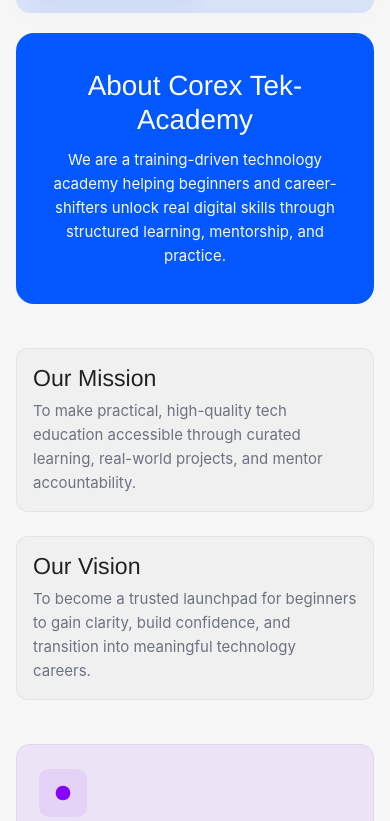
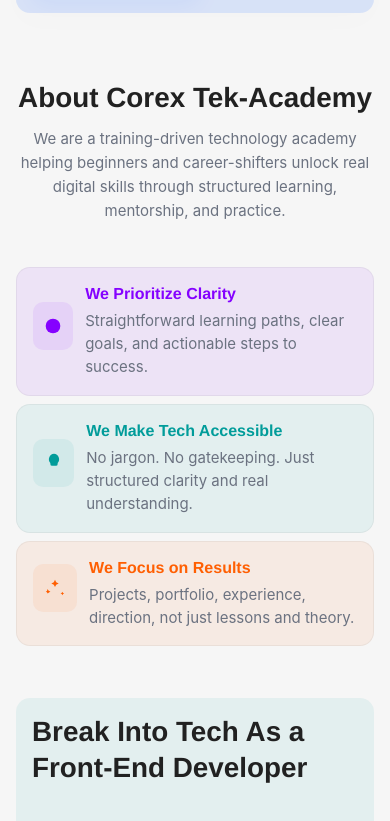
Before and after one commit to corex-tek-academy/corextekapp, a Vue app: page / in a window 390 px wide. Shown: the part 1777-2598 px from the top of the page. Built offline with nearby package versions, Linux system fonts and the light colour scheme.

Commit message:
Tim`s commit

```diff
--- a/src/components/Aboutcorex.vue
+++ b/src/components/Aboutcorex.vue
@@ -50,8 +50,10 @@
                     <path d="M21 12h-2"></path><path d="M12 3v2"></path>
                 </svg>
             </span>
-            <h4>We Build Confidence</h4>
-            <p>Beginners learn by doing, asking, failing, improving, and growing with support.</p>
+            <div>
+                <h4>We Prioritize Clarity</h4>
+                <p>Straightforward learning paths, clear goals, and actionable steps to success.</p>
+            </div>
         </article>
 
         <article class="value">
@@ -61,8 +63,10 @@
                     <path d="M12 2a6 6 0 0 0-4 10v1a2 2 0 0 0 2 2h4a2 2 0 0 0 2-2v-1a6 6 0 0 0-4-10z"></path>
                 </svg>
             </span>
+            <div>
                 <h4>We Make Tech Accessible</h4>
                 <p>No jargon. No gatekeeping. Just structured clarity and real understanding.</p>
+            </div>
         </article>
 
         <article class="value">
@@ -73,8 +77,10 @@
                     <path d="M20 16l.6 1.2L22 18l-1.2.6L20 20l-.6-1.4L18 18l1.2-.6L20 16z"></path>
                 </svg>
             </span>
+           <div>
                 <h4>We Focus on Results</h4>
                 <p>Projects, portfolio, experience, direction, not just lessons and theory.</p>
+           </div>
         </article>
     </div>
 
@@ -153,37 +159,22 @@
 
     /* HERO */
     .about_intro{
-  background: var(--primary);
-  padding: 36px 24px;
+    /* background: var(--primary); */
+    padding: 16px;
     border-radius: 18px;
     text-align: center;
+    margin-top: 48px;
     }
     .about_intro h1{
-    color: var(--light);
+        /* color: var(--light);  */
         margin: 0 0 12px;
+        font-weight: 700;
     }
     .about_intro p{
     max-width: 700px;
     margin: 0 auto;
-  color: var(--bg);
+    /* color: var(--bg); */
     line-height: 1.6;
-}
-
-/* STORY */
-.about_story{
-  max-width: 820px;
-  margin: 0 auto;
-  text-align: center;
-}
-.about_story h2{
-  margin: 0 0 12px;
-  font-weight: 700;
-}
-.about_story p{
-  margin: 0;
-  font-size: 1rem;
-  line-height: 1.7;
-  color: var(--muted);
     }
 
     /* IDENTITY (Mission + Vision) */
@@ -244,4 +235,28 @@
         /* color: var(--text);  */
         line-height: 1.55;
     }
+
+    @media (max-width:425.9px) {
+        .value{
+            padding: 16px;
+            display: flex;
+            gap: 12px;
+            align-items: center;
+
+        }
+        .about_intro{
+            padding: 0;
+        }
+        .icon{
+            width: 80px;
+            /* height: 40px; */
+        }
+        .values_grid{
+            gap: 8px;
+        }
+        .identity_section{
+            gap: 8px;
+            display: none;
+        }
+    }
 </style>
```
Lines whose indentation alone changed are shown as unchanged.
